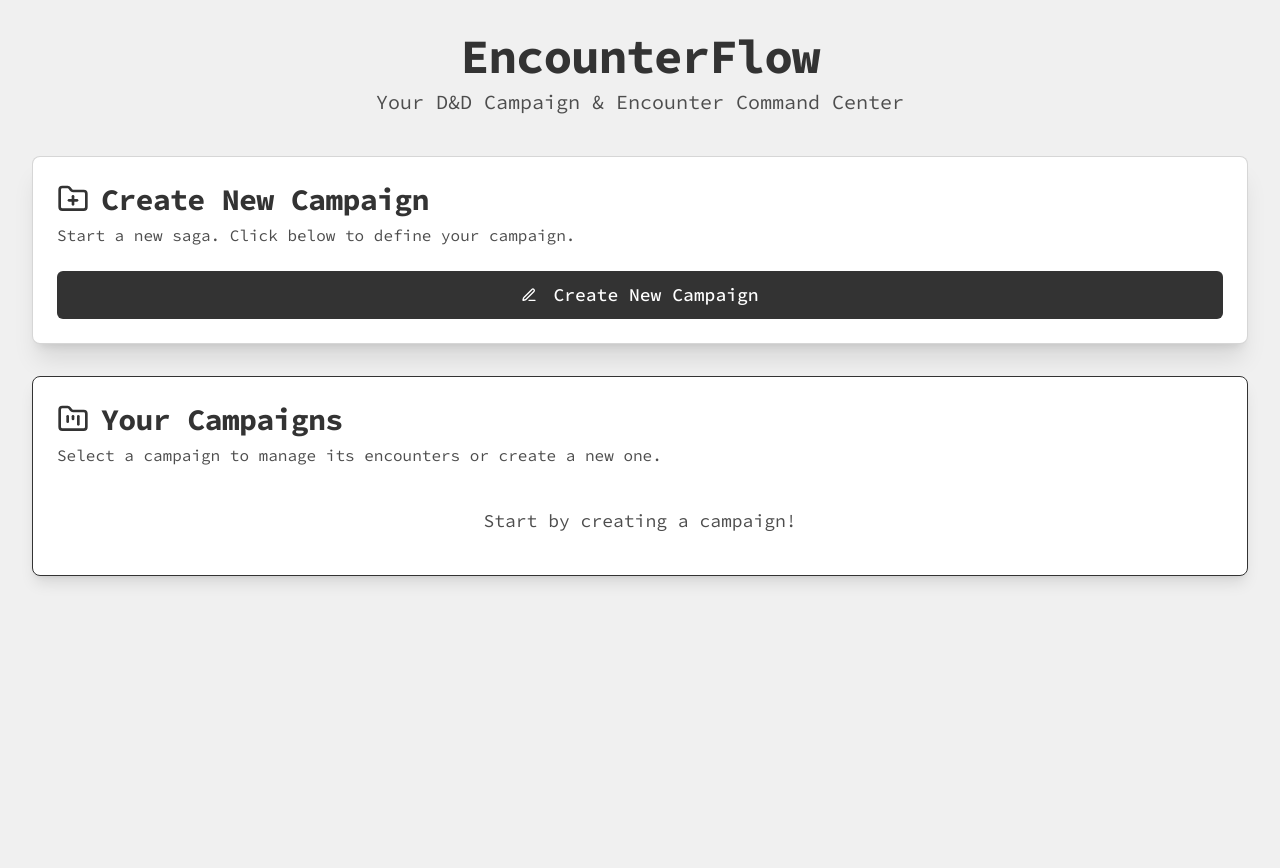
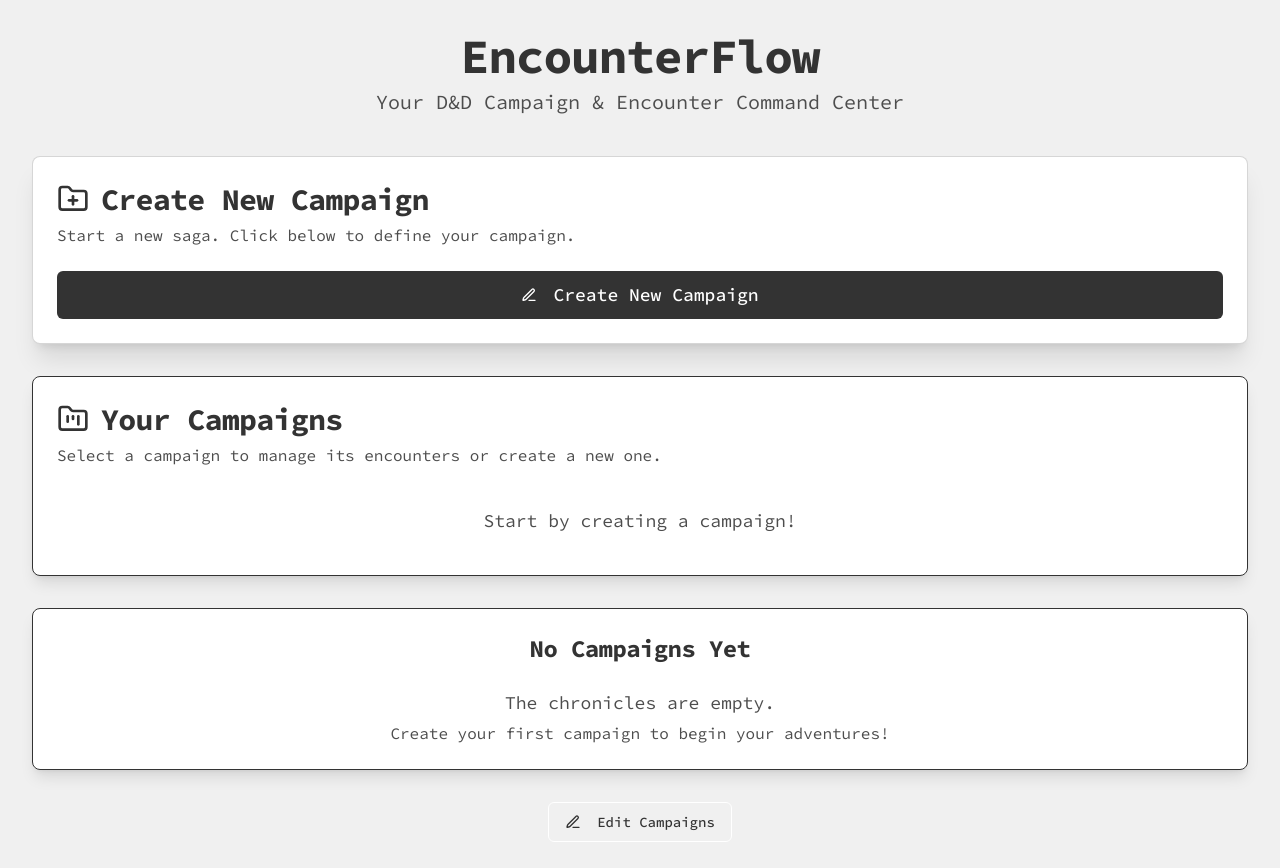
Before and after one commit to YigitSalihEmecen/DnD_Initiative_Tracker, a Next.js app: page / in a window 1280 px wide. Shown: the top 868 px of the page. Before the commit the page ends 800 px from the top, so only its background shows below. Built offline with nearby package versions, Linux system fonts and the light colour scheme.

Commit message:
Do the same for the campaigns tab

```diff
--- a/src/components/CampaignManager.tsx
+++ b/src/components/CampaignManager.tsx
@@ -6,7 +6,7 @@ import { useState, type FormEvent, useEffect } from 'react';
 import { Button } from '@/components/ui/button';
 import { Input } from '@/components/ui/input';
 import { Card, CardContent, CardDescription, CardFooter, CardHeader, CardTitle } from '@/components/ui/card';
-import { FolderPlus, PlayCircle, Trash2, Edit3, ListChecks, FolderKanban, Pencil } from 'lucide-react';
+import { FolderPlus, PlayCircle, Trash2, Edit3, ListChecks, FolderKanban, Pencil, XSquare } from 'lucide-react';
 import { useToast } from "@/hooks/use-toast";
 import { formatDistanceToNow } from 'date-fns';
 import {
@@ -43,6 +43,7 @@ export default function CampaignManagerComponent({
 
   const [editingCampaignId, setEditingCampaignId] = useState<string | null>(null);
   const [dialogCampaignNameForEdit, setDialogCampaignNameForEdit] = useState('');
+  const [isCampaignEditMode, setIsCampaignEditMode] = useState(false);
 
   const { toast } = useToast();
   const [isClient, setIsClient] = useState(false);
@@ -71,6 +72,7 @@ export default function CampaignManagerComponent({
       description: `"${newCampaignName}" is ready. Select it to add encounters.`,
     });
     setIsCreateDialogOpen(false);
+    onSelectCampaign(newId); // Navigate to the new campaign
   };
 
   const handleOpenEditDialog = (campaign: Campaign) => {
@@ -102,6 +104,10 @@ export default function CampaignManagerComponent({
     }
     setEditingCampaignId(null);
     setDialogCampaignNameForEdit('');
+  };
+
+  const handleToggleCampaignEditMode = () => {
+    setIsCampaignEditMode(prev => !prev);
   };
 
   if (!isClient) {
@@ -153,7 +159,7 @@ export default function CampaignManagerComponent({
           </div>
           <AlertDialogFooter>
             <AlertDialogCancel>Cancel</AlertDialogCancel>
-            <AlertDialogAction onClick={handleConfirmCreateCampaign}>Create Campaign</AlertDialogAction>
+            <AlertDialogAction onClick={handleConfirmCreateCampaign}>Create & Open Campaign</AlertDialogAction>
           </AlertDialogFooter>
         </AlertDialogContent>
       </AlertDialog>
@@ -198,9 +204,11 @@ export default function CampaignManagerComponent({
                 <div className="flex-grow">
                   <div className="flex items-center gap-2">
                     <h3 className="text-xl font-semibold text-primary">{campaign.name}</h3>
+                    {isCampaignEditMode && (
                       <Button variant="ghost" size="icon" onClick={() => handleOpenEditDialog(campaign)} className="h-7 w-7 text-muted-foreground hover:text-primary">
                         <Pencil size={16} />
                       </Button>
+                    )}
                   </div>
                   <p className="text-sm text-muted-foreground">
                     {campaign.encounters.length} encounter{campaign.encounters.length === 1 ? '' : 's'}
@@ -213,6 +221,7 @@ export default function CampaignManagerComponent({
                   <Button onClick={() => onSelectCampaign(campaign.id)} variant="outline" size="sm" className="border-primary text-primary hover:bg-primary/10">
                     <PlayCircle className="mr-2" /> Manage Encounters
                   </Button>
+                  {isCampaignEditMode && (
                     <AlertDialog>
                       <AlertDialogTrigger asChild>
                         <Button
@@ -236,6 +245,7 @@ export default function CampaignManagerComponent({
                         </AlertDialogFooter>
                       </AlertDialogContent>
                     </AlertDialog>
+                  )}
                 </div>
               </Card>
             ))
@@ -243,7 +253,7 @@ export default function CampaignManagerComponent({
              <p className="text-muted-foreground text-center py-4 text-lg">Start by creating a campaign!</p>
           )}
         </CardContent>
-        {campaigns.length > 0 && (
+        {campaigns.length > 0 && isCampaignEditMode && (
           <CardFooter className="p-4 border-t border-border">
              <AlertDialog>
                 <AlertDialogTrigger asChild>
@@ -271,6 +281,23 @@ export default function CampaignManagerComponent({
           </CardFooter>
         )}
       </Card>
+       {campaigns.length === 0 && (
+         <Card className="shadow-lg text-center mt-4">
+            <CardHeader>
+                <CardTitle className="text-2xl font-headline">No Campaigns Yet</CardTitle>
+            </CardHeader>
+            <CardContent>
+                <p className="text-muted-foreground text-lg">The chronicles are empty.</p>
+                <p className="text-muted-foreground mt-1">Create your first campaign to begin your adventures!</p>
+            </CardContent>
+        </Card>
+       )}
+      <div className="mt-12 text-center flex flex-col sm:flex-row justify-center items-center gap-4">
+        <Button onClick={handleToggleCampaignEditMode} variant="outline">
+          {isCampaignEditMode ? <XSquare className="mr-2 h-4 w-4" /> : <Edit3 className="mr-2 h-4 w-4" />}
+          {isCampaignEditMode ? 'Done Editing' : 'Edit Campaigns'}
+        </Button>
+      </div>
     </div>
   );
 }
```
Lines whose indentation alone changed are shown as unchanged.
